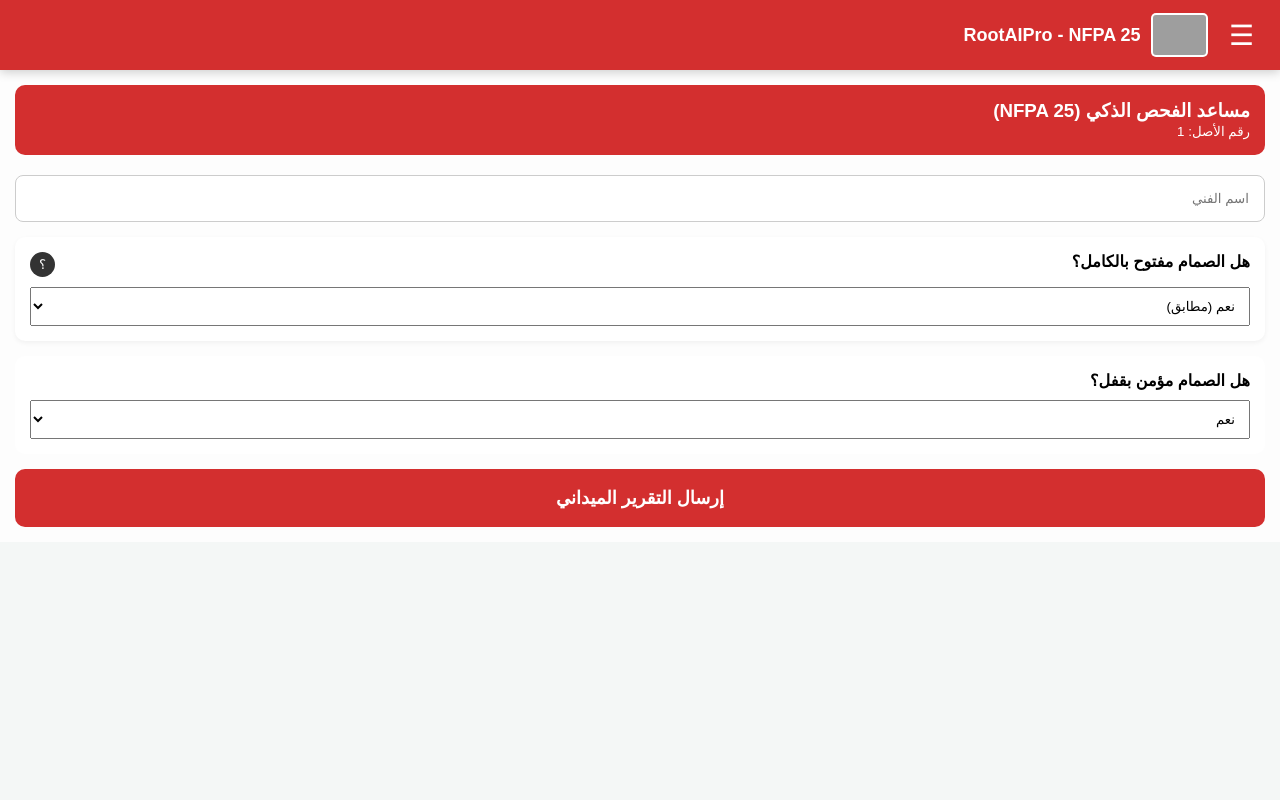
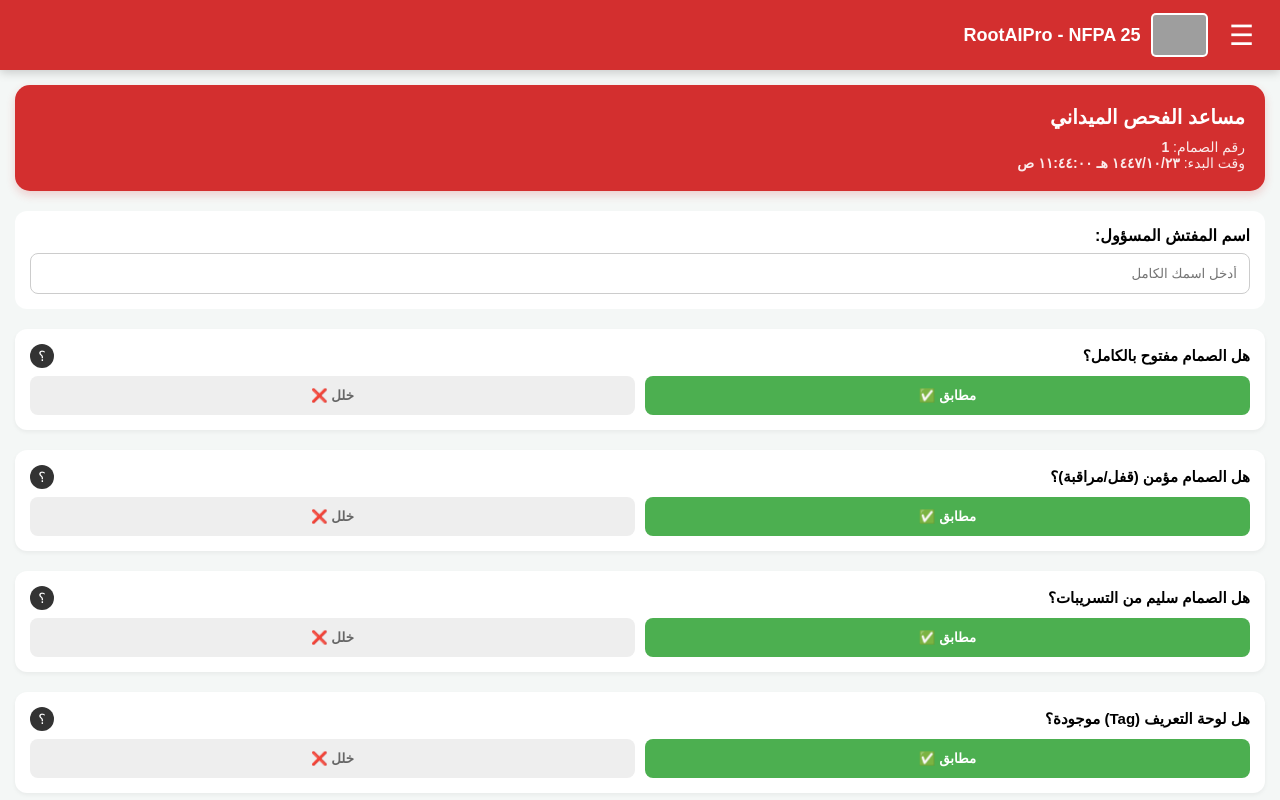
Before and after one commit to rootaipro-svg/nfpa-core2, a Next.js app: page /inspect/1 in a window 1280 px wide. Shown: the top 800 px of the page. Built offline with nearby package versions, Linux system fonts and the light colour scheme; grey boxes are pictures that could not be loaded.

Commit message:
Update page.tsx

```diff
--- a/app/inspect/[id]/page.tsx
+++ b/app/inspect/[id]/page.tsx
@@ -1,27 +1,36 @@
 'use client'
-import React, { useState } from 'react';
+import React, { useState, useEffect } from 'react';
 import { useParams } from 'next/navigation';
 import { createClient } from '@supabase/supabase-js';
 
 export default function SmartInspector() {
     const params = useParams();
     const valveId = params?.id;
-    const [showHelp, setShowHelp] = useState(false);
+    const [showHelp, setShowHelp] = useState<string | null>(null);
     const [loading, setLoading] = useState(false);
+    const [currentTime, setCurrentTime] = useState('');
 
-    // الأسئلة الاحترافية حسب NFPA 25
+    // تحديث الوقت المباشر ليظهر للمفتش
+    useEffect(() => {
+        setCurrentTime(new Date().toLocaleString('ar-SA'));
+    }, []);
+
+    // الأسئلة الاحترافية الكاملة حسب NFPA 25 للفحص البصري
     const [formData, setFormData] = useState({
         inspector: '',
         isOpen: true,
         isLocked: true,
         noLeaks: true,
-        hasTag: true
+        hasTag: true,
+        noDamage: true,
+        notes: ''
     });
 
-    const nfpaTips = {
-        isOpen: "حسب NFPA 25 (13.3.2.1): يجب أن تكون الصمامات في الوضع المفتوح بالكامل لضمان تدفق المياه عند الحريق.",
-        isLocked: "المعيار يطلب تأمين الصمام بسلسلة وقفل أو نظام مراقبة إلكتروني لمنع الإغلاق العبثي.",
-        noLeaks: "يجب فحص الصمام بحثاً عن أي تسريب قد يقلل من ضغط الشبكة."
+    const nfpaTips: { [key: string]: string } = {
+        isOpen: "حسب NFPA 25 (13.3.2.1): يجب التأكد من أن الصمام في الوضع المفتوح بالكامل لضمان تدفق المياه.",
+        isLocked: "يتطلب المعيار تأمين الصمام بسلسلة وقفل أو نظام مراقبة إلكتروني لمنع الإغلاق غير المصرح به.",
+        noLeaks: "الفحص البصري للتأكد من عدم وجود تسريبات خارجية تؤثر على ضغط الشبكة.",
+        hasTag: "يجب وجود لوحة تعريفية توضح رقم الصمام والمنطقة التي يتحكم بها."
     };
 
     const handleSave = async (e: any) => {
@@ -29,57 +38,85 @@ export default function SmartInspector() {
         setLoading(true);
         const supabase = createClient('https://uysfhchahbayozbisppy.supabase.co', 'sb_publishable_T03nYMwpGp1uXXTPLqx_1Q_JnzMuqML');
 
-        // جلب معرف الصمام الأصلي
-        const { data: v } = await supabase.from('fire_valves').select('id').eq('valve_number', valveId).single();
+        try {
+            // 1. جلب معرف الصمام (UUID) من جدول الأصول
+            const { data: v, error: vError } = await supabase
+                .from('fire_valves')
+                .select('id')
+                .eq('valve_number', valveId)
+                .single();
 
-        if (v) {
-            await supabase.from('valve_inspections').insert([{
+            if (vError || !v) {
+                alert("خطأ: لم يتم العثور على هذا الصمام في سجل الأصول.");
+                setLoading(false);
+                return;
+            }
+
+            // 2. إرسال البيانات مع التوقيت اللحظي الدقيق (تاريخ الفحص)
+            const { error: iError } = await supabase.from('valve_inspections').insert([{
                 valve_id: v.id,
                 inspector_name: formData.inspector,
+                inspection_date: new Date().toISOString(), // هنا يتم تسجيل "تاريخ التفتيش" بدقة الثانية
                 is_fully_open: formData.isOpen,
                 is_locked_or_supervised: formData.isLocked,
                 has_leaks: !formData.noLeaks,
-                has_identification: formData.hasTag
+                has_identification: formData.hasTag,
+                notes: formData.notes
             }]);
-            alert("تم اعتماد الفحص الفني بنجاح!");
+
+            if (iError) throw iError;
+
+            alert("تم اعتماد الفحص الفني وحفظ التاريخ: " + new Date().toLocaleString('ar-SA'));
+
+        } catch (err: any) {
+            alert("فشل الحفظ: " + err.message);
         }
         setLoading(false);
     };
 
+    const renderQuestion = (id: string, label: string, value: boolean, setter: (v: boolean) => void) => (
+        <div style={{ background: '#fff', padding: '15px', borderRadius: '12px', marginBottom: '10px', boxShadow: '0 2px 4px rgba(0,0,0,0.05)' }}>
+            <div style={{ display: 'flex', justifyContent: 'space-between', alignItems: 'center', marginBottom: '8px' }}>
+                <strong style={{ fontSize: '15px' }}>{label}</strong>
+                <button type="button" onClick={() => setShowHelp(showHelp === id ? null : id)} style={{ background: '#333', color: 'white', border: 'none', borderRadius: '50%', width: '24px', height: '24px', fontSize: '14px' }}>؟</button>
+            </div>
+            {showHelp === id && <p style={{ fontSize: '12px', color: '#d32f2f', background: '#fff9c4', padding: '10px', borderRadius: '8px', marginBottom: '10px' }}>{nfpaTips[id]}</p>}
+            <div style={{ display: 'flex', gap: '10px' }}>
+                <button type="button" onClick={() => setter(true)} style={{ flex: 1, padding: '12px', borderRadius: '8px', border: 'none', background: value ? '#4caf50' : '#eee', color: value ? 'white' : '#666', fontWeight: 'bold' }}>مطابق ✅</button>
+                <button type="button" onClick={() => setter(false)} style={{ flex: 1, padding: '12px', borderRadius: '8px', border: 'none', background: !value ? '#f44336' : '#eee', color: !value ? 'white' : '#666', fontWeight: 'bold' }}>خلل ❌</button>
+            </div>
+        </div>
+    );
+
     return (
-        <div style={{ padding: '15px', direction: 'rtl', backgroundColor: '#fdfdfd' }}>
-            <div style={{ background: '#d32f2f', color: 'white', padding: '15px', borderRadius: '10px', marginBottom: '20px' }}>
-                <h3 style={{ margin: 0 }}>مساعد الفحص الذكي (NFPA 25)</h3>
-                <small>رقم الأصل: {valveId}</small>
+        <div style={{ padding: '15px', direction: 'rtl', backgroundColor: '#f4f7f6', minHeight: '100vh' }}>
+            {/* الهيدر الاحترافي */}
+            <div style={{ background: '#d32f2f', color: 'white', padding: '20px', borderRadius: '15px', marginBottom: '20px', boxShadow: '0 4px 10px rgba(211,47,47,0.2)' }}>
+                <h3 style={{ margin: 0, fontSize: '20px' }}>مساعد الفحص الميداني</h3>
+                <div style={{ marginTop: '10px', fontSize: '14px', opacity: 0.9 }}>
+                    <div>رقم الصمام: <strong>{valveId}</strong></div>
+                    <div>وقت البدء: <strong>{currentTime}</strong></div>
+                </div>
             </div>
 
-            <form onSubmit={handleSave} style={{ display: 'flex', flexDirection: 'column', gap: '15px' }}>
-                <input required placeholder="اسم الفني" style={{ padding: '15px', borderRadius: '8px', border: '1px solid #ccc' }} onChange={e=>setFormData({...formData, inspector: e.target.value})} />
-
-                {/* سؤال مع مساعد ذكي */}
-                <div style={{ background: '#fff', padding: '15px', borderRadius: '10px', boxShadow: '0 2px 5px rgba(0,0,0,0.05)' }}>
-                    <div style={{ display: 'flex', justifyContent: 'space-between', marginBottom: '10px' }}>
-                        <strong>هل الصمام مفتوح بالكامل؟</strong>
-                        <button type="button" onClick={()=>setShowHelp(!showHelp)} style={{ background: '#333', color: 'white', border: 'none', borderRadius: '50%', width: '25px', height: '25px' }}>؟</button>
-                    </div>
-                    {showHelp && <p style={{ fontSize: '12px', color: '#d32f2f', background: '#fff9c4', padding: '10px', borderRadius: '5px' }}>{nfpaTips.isOpen}</p>}
-                    <select style={{ width: '100%', padding: '10px' }} onChange={e=>setFormData({...formData, isOpen: e.target.value==='true'})}>
-                        <option value="true">نعم (مطابق)</option>
-                        <option value="false">لا (غير مطابق)</option>
-                    </select>
+            <form onSubmit={handleSave} style={{ display: 'flex', flexDirection: 'column', gap: '10px' }}>
+                <div style={{ background: '#fff', padding: '15px', borderRadius: '12px', marginBottom: '10px' }}>
+                    <label style={{ fontWeight: 'bold', display: 'block', marginBottom: '8px' }}>اسم المفتش المسؤول:</label>
+                    <input required placeholder="أدخل اسمك الكامل" style={{ width: '100%', padding: '12px', borderRadius: '8px', border: '1px solid #ccc', boxSizing: 'border-box' }} onChange={e => setFormData({ ...formData, inspector: e.target.value })} />
                 </div>
 
-                {/* باقي الأسئلة تتبع نفس النمط */}
-                <div style={{ background: '#fff', padding: '15px', borderRadius: '10px' }}>
-                    <strong>هل الصمام مؤمن بقفل؟</strong>
-                    <select style={{ width: '100%', padding: '10px', marginTop: '10px' }} onChange={e=>setFormData({...formData, isLocked: e.target.value==='true'})}>
-                        <option value="true">نعم</option>
-                        <option value="false">لا</option>
-                    </select>
+                {renderQuestion('isOpen', 'هل الصمام مفتوح بالكامل؟', formData.isOpen, (v) => setFormData({ ...formData, isOpen: v }))}
+                {renderQuestion('isLocked', 'هل الصمام مؤمن (قفل/مراقبة)؟', formData.isLocked, (v) => setFormData({ ...formData, isLocked: v }))}
+                {renderQuestion('noLeaks', 'هل الصمام سليم من التسريبات؟', formData.noLeaks, (v) => setFormData({ ...formData, noLeaks: v }))}
+                {renderQuestion('hasTag', 'هل لوحة التعريف (Tag) موجودة؟', formData.hasTag, (v) => setFormData({ ...formData, hasTag: v }))}
+
+                <div style={{ background: '#fff', padding: '15px', borderRadius: '12px', marginBottom: '10px' }}>
+                    <label style={{ fontWeight: 'bold', display: 'block', marginBottom: '8px' }}>ملاحظات فنية إضافية:</label>
+                    <textarea rows={3} style={{ width: '100%', padding: '12px', borderRadius: '8px', border: '1px solid #ccc', boxSizing: 'border-box' }} onChange={e => setFormData({ ...formData, notes: e.target.value })} />
                 </div>
 
-                <button type="submit" disabled={loading} style={{ padding: '18px', background: '#d32f2f', color: 'white', border: 'none', borderRadius: '10px', fontWeight: 'bold', fontSize: '18px' }}>
-                    {loading ? 'جاري الحفظ...' : 'إرسال التقرير الميداني'}
+                <button type="submit" disabled={loading} style={{ padding: '20px', background: '#d32f2f', color: 'white', border: 'none', borderRadius: '12px', fontWeight: 'bold', fontSize: '18px', boxShadow: '0 4px 12px rgba(211,47,47,0.3)', marginTop: '10px' }}>
+                    {loading ? 'جاري رفع التقرير...' : 'إعتماد التقرير النهائي'}
                 </button>
             </form>
         </div>
```
